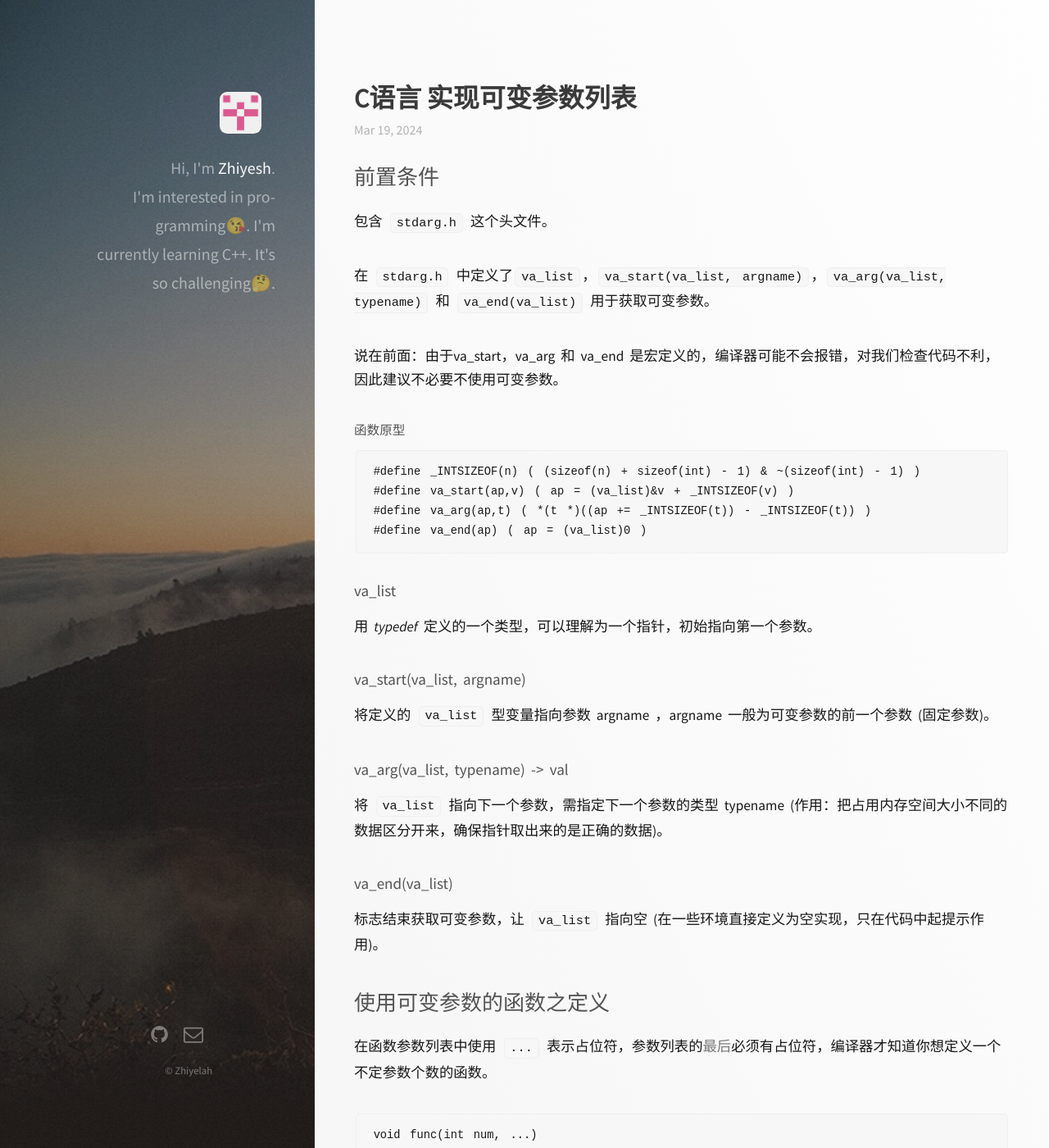
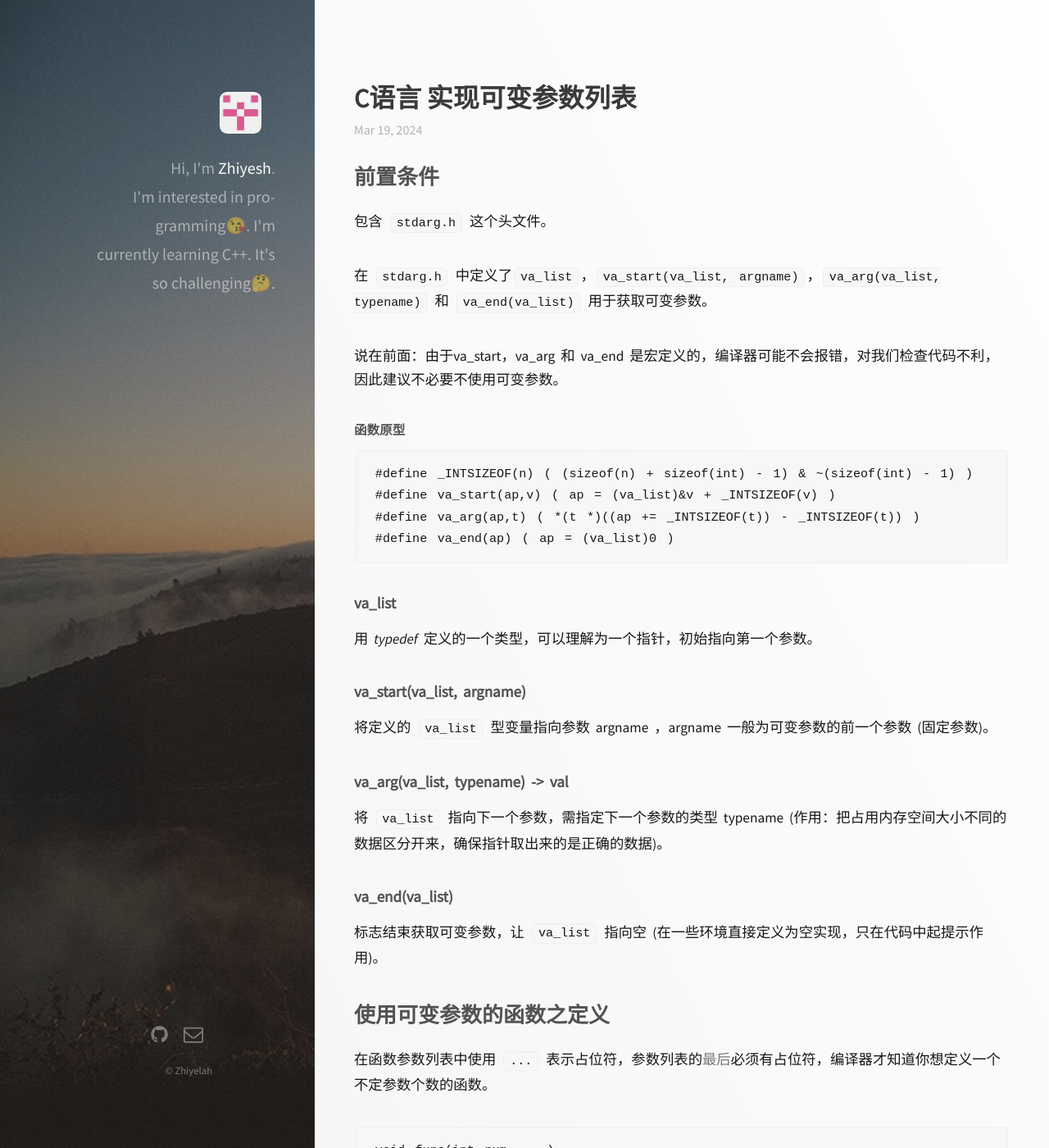
Before and after one commit to Zhiyelah/zhiyelah.github.io, a Jekyll site: the page built from _posts/2024-03-19-143829783014.md, in a window 1280 px wide and 1400 px high. Shown: the whole window at 82% size. Built offline with Jekyll 4.4.1, drawn with Linux system fonts in a browser that asks for light colours; nearby versions of some CDN libraries.

Commit message:
Update main.css

```diff
--- a/css/main.css
+++ b/css/main.css
@@ -1727,7 +1727,7 @@
 		border-radius: 0.35em;
 		border: solid 1px #efefef;
 		font-family: "Cascadia Code", monospace;
-		font-size: 0.88em;
+		font-size: 0.87em;
 		margin: 0 0.15em;
 		padding: 0.15em 0.45em;
 	}
@@ -1735,7 +1735,7 @@
 	pre {
 		-webkit-overflow-scrolling: touch;
 		font-family: "Cascadia Code", monospace;
-		font-size: 0.9em;
+		font-size: 1em;
 		margin: 0 0 2em 0;
 	}
 
@@ -2634,6 +2634,7 @@
 		}
 
 		#main > article > section > h1, #main > article > section > h2, #main > article > section > h3, #main > article > section > h4, #main > article > section > h5, #main > article > section > h6 {
+			font-weight: 600;
 			padding-bottom: 0.8em;
 		}
 
```
